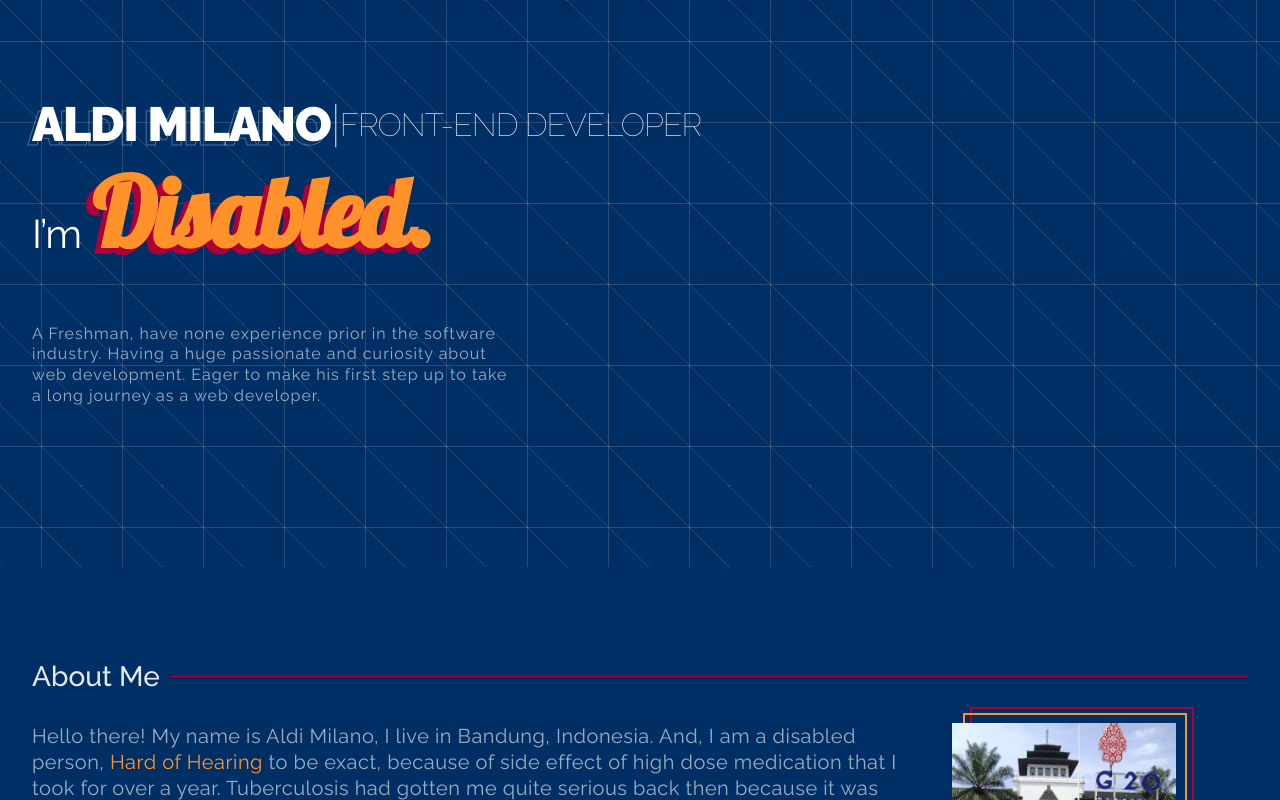
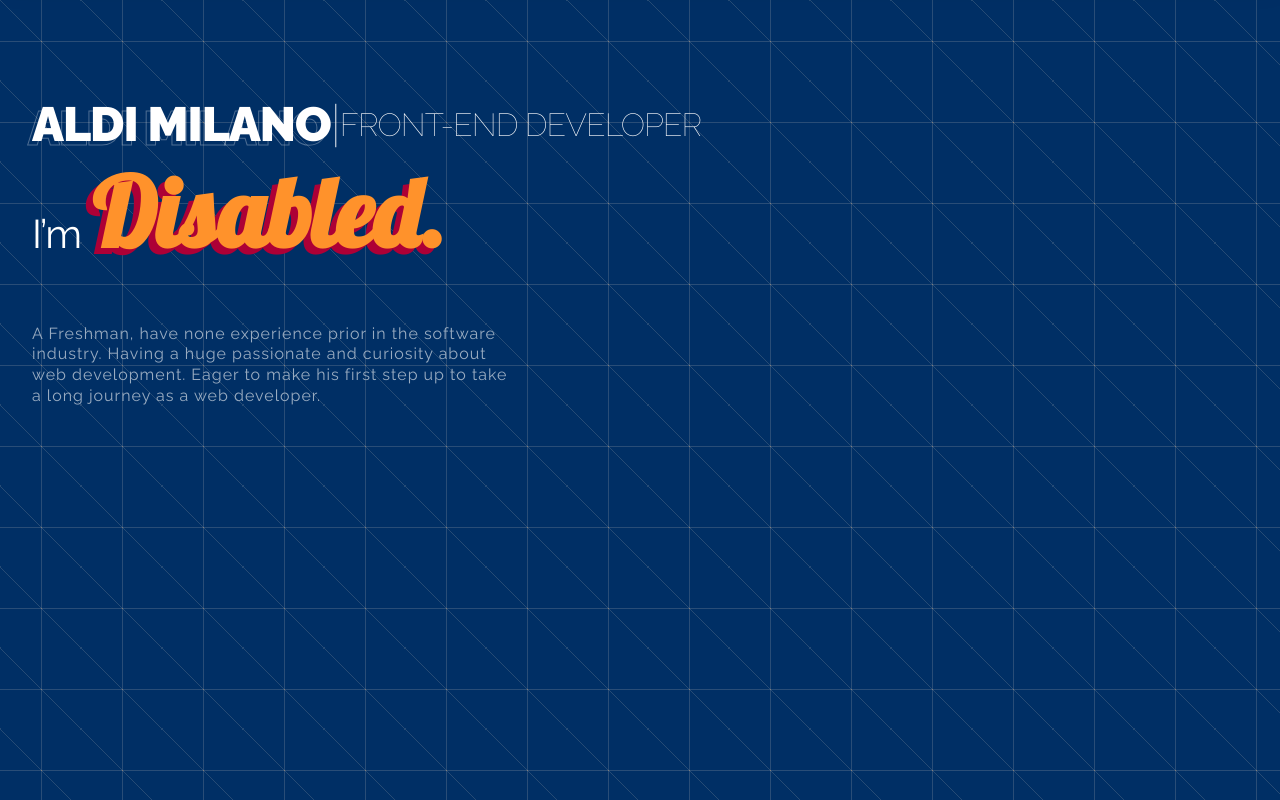
Before and after one commit to aldi-milano/portfolio, a React (Create React App) app: page / in a window 1280 px wide. Shown: the top 800 px of the page. Built offline with nearby package versions, Linux system fonts and the light colour scheme; a web font is replaced by a local one.

Commit message:
changing font size on disabled text

```diff
--- a/src/components/hero/hero.scss
+++ b/src/components/hero/hero.scss
@@ -4,14 +4,13 @@
 .background {
   background-color: #002f65;
   background-image: url(../../assets/background-texture/axiom-pattern.png);
-  // height: 100vh;
+  height: 100vh;
 }
 
 .hero {
   width: 100%;
   max-width: rem(1920);
   margin: 0 auto;
-  padding-bottom: rem(160);
 }
 
 .hero__container {
@@ -80,7 +79,7 @@
       color: #ff922b;
       font-weight: 700;
       position: relative;
-      letter-spacing: -2px;
+      // letter-spacing: -2px;
       font-size: rem(96);
       position: relative;
       z-index: 2;
@@ -136,7 +135,7 @@
       font-size: rem(32);
 
       .disabled {
-        font-size: rem(58);
+        font-size: rem(72);
       }
     }
   }
```
